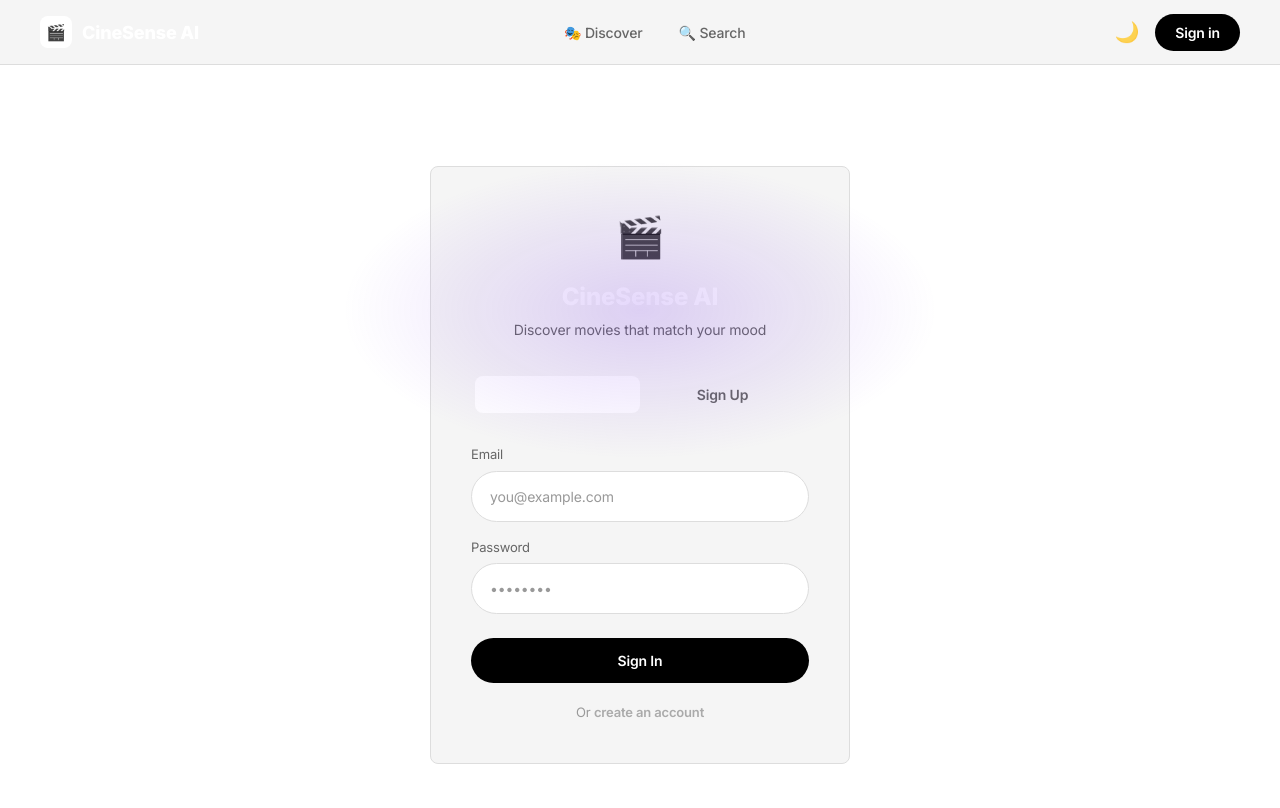
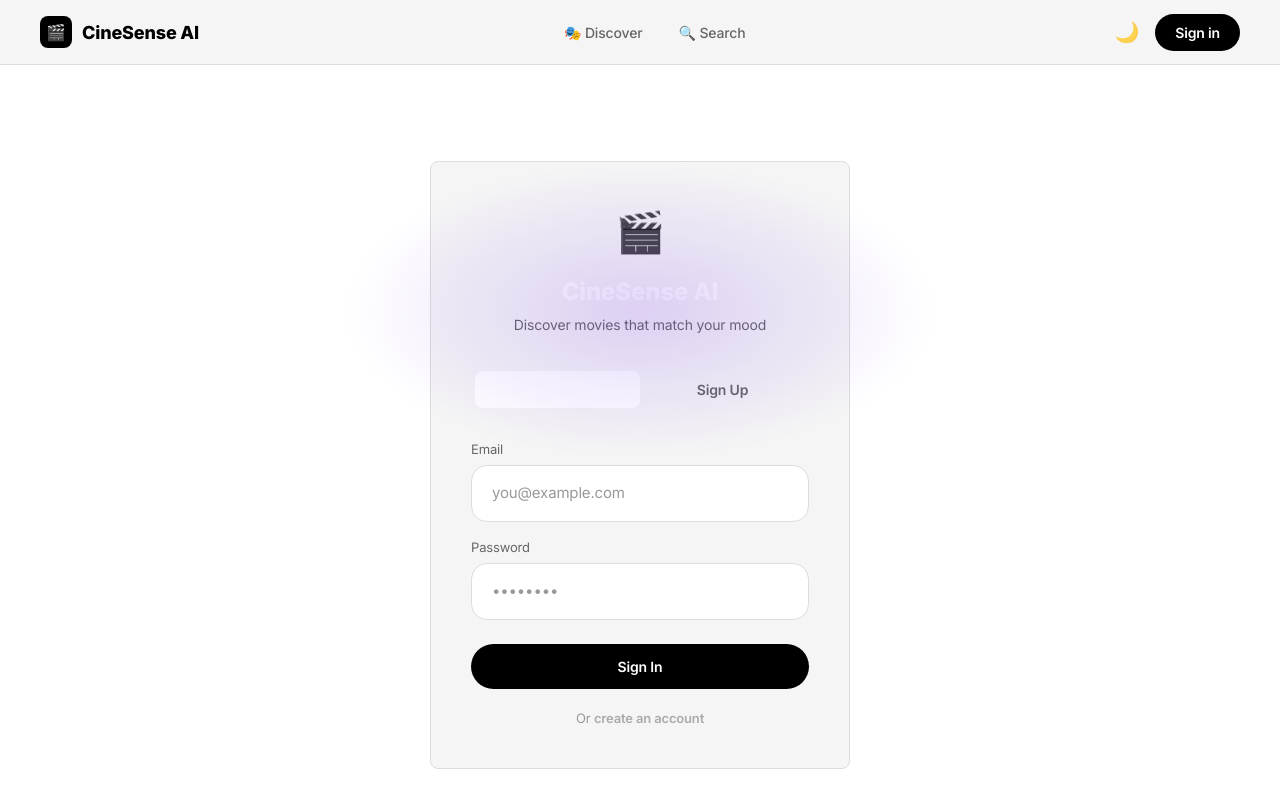
Before and after one commit to ankitrmishra01/CineSense-AI, a React (Vite) app in the folder frontend/: page /auth in a window 1280 px wide. Shown: the top 808 px of the page. Built offline with nearby package versions, Linux system fonts and the light colour scheme; no server answers.

Commit message:
Fix UI glitches: replace purple active states and fix textarea pill shape

```diff
--- a/frontend/src/components/layout/Navbar.tsx
+++ b/frontend/src/components/layout/Navbar.tsx
@@ -51,7 +51,8 @@ export const Navbar: React.FC = () => {
             <div style={{
               width: '32px',
               height: '32px',
-              background: 'var(--gradient-primary)',
+              background: 'var(--color-text-primary)',
+              color: 'var(--color-bg-primary)',
               borderRadius: '8px',
               display: 'flex',
               alignItems: 'center',
@@ -62,10 +63,7 @@ export const Navbar: React.FC = () => {
               fontFamily: 'var(--font-primary)',
               fontWeight: 800,
               fontSize: '18px',
-              background: 'var(--gradient-primary)',
-              WebkitBackgroundClip: 'text',
-              WebkitTextFillColor: 'transparent',
-              backgroundClip: 'text',
+              color: 'var(--color-text-primary)',
             }}>CineSense AI</span>
           </div>
         </Link>
@@ -87,7 +85,7 @@ export const Navbar: React.FC = () => {
                 fontSize: '14px',
                 fontWeight: 500,
                 color: isActive(to) ? 'var(--color-text-primary)' : 'var(--color-text-secondary)',
-                background: isActive(to) ? 'rgba(124, 58, 237, 0.15)' : 'transparent',
+                background: isActive(to) ? 'var(--color-bg-card-hover)' : 'transparent',
                 transition: 'all 0.2s',
               }}
             >
--- a/frontend/src/components/mood/EmojiTagSelector.tsx
+++ b/frontend/src/components/mood/EmojiTagSelector.tsx
@@ -34,16 +34,16 @@ export const EmojiTagSelector: React.FC = () => {
                 gap: '6px',
                 padding: '8px 14px',
                 borderRadius: '999px',
-                border: `1px solid ${selected ? 'rgba(124,58,237,0.6)' : 'var(--color-border)'}`,
+                border: `1px solid ${selected ? 'var(--color-text-primary)' : 'var(--color-border)'}`,
                 background: selected
-                  ? 'rgba(124, 58, 237, 0.2)'
-                  : 'rgba(255, 255, 255, 0.04)',
-                color: selected ? 'var(--color-accent-secondary)' : 'var(--color-text-secondary)',
+                  ? 'var(--color-bg-card-hover)'
+                  : 'var(--color-bg-card)',
+                color: selected ? 'var(--color-text-primary)' : 'var(--color-text-secondary)',
                 cursor: 'pointer',
                 fontSize: '14px',
                 fontWeight: selected ? 600 : 400,
                 transition: 'all 0.15s ease',
-                boxShadow: selected ? '0 0 12px rgba(124,58,237,0.25)' : 'none',
+                boxShadow: 'none',
               }}
             >
               <span style={{ fontSize: '18px' }}>{tag.emoji}</span>
--- a/frontend/src/styles/globals.css
+++ b/frontend/src/styles/globals.css
@@ -190,13 +190,13 @@ body {
 /* ─── Input Base ───────────────────────────────────────────────────────────── */
 .input-base {
   width: 100%;
-  padding: 14px 18px;
+  padding: 16px 20px;
   background: var(--color-bg-primary);
   border: 1px solid var(--color-border);
-  border-radius: var(--border-radius-pill);
+  border-radius: var(--border-radius-lg);
   color: var(--color-text-primary);
   font-family: var(--font-secondary);
-  font-size: 14px;
+  font-size: 15px;
   outline: none;
   transition: border-color 0.2s ease;
 }
```
